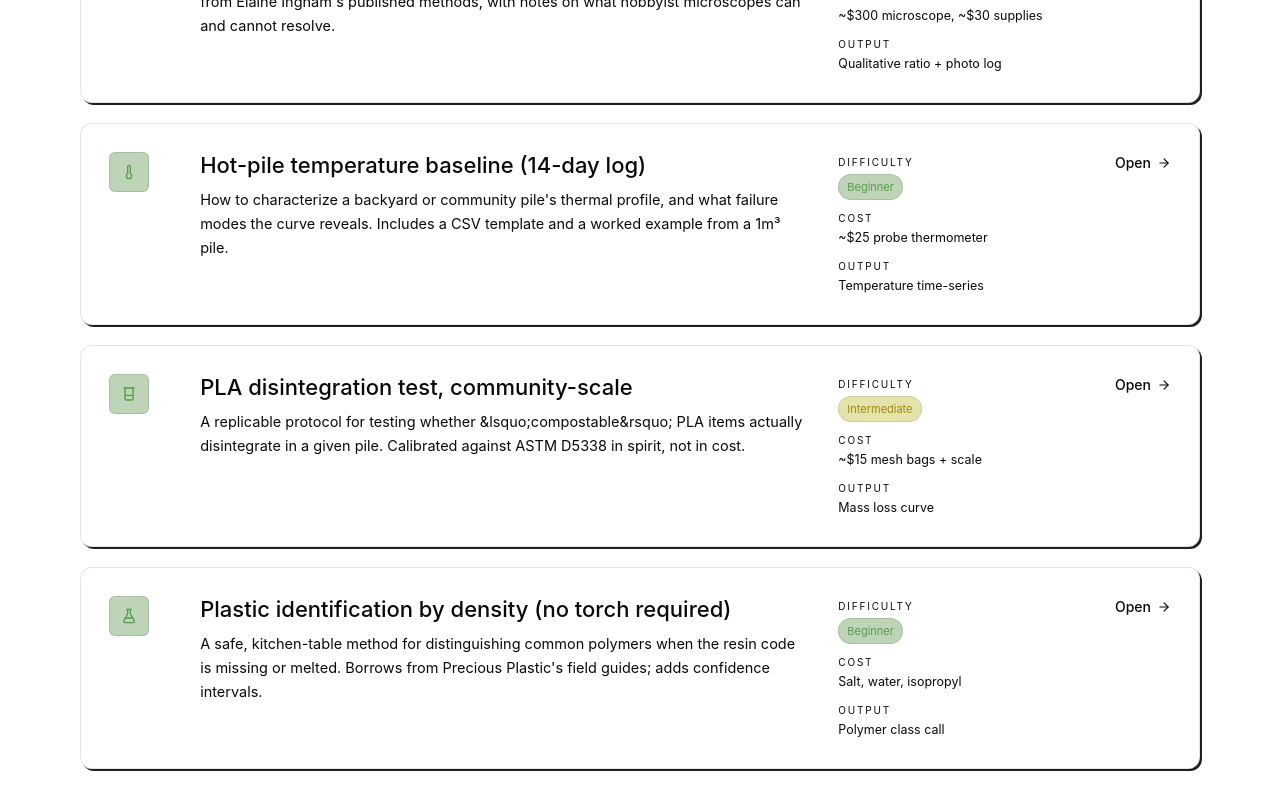
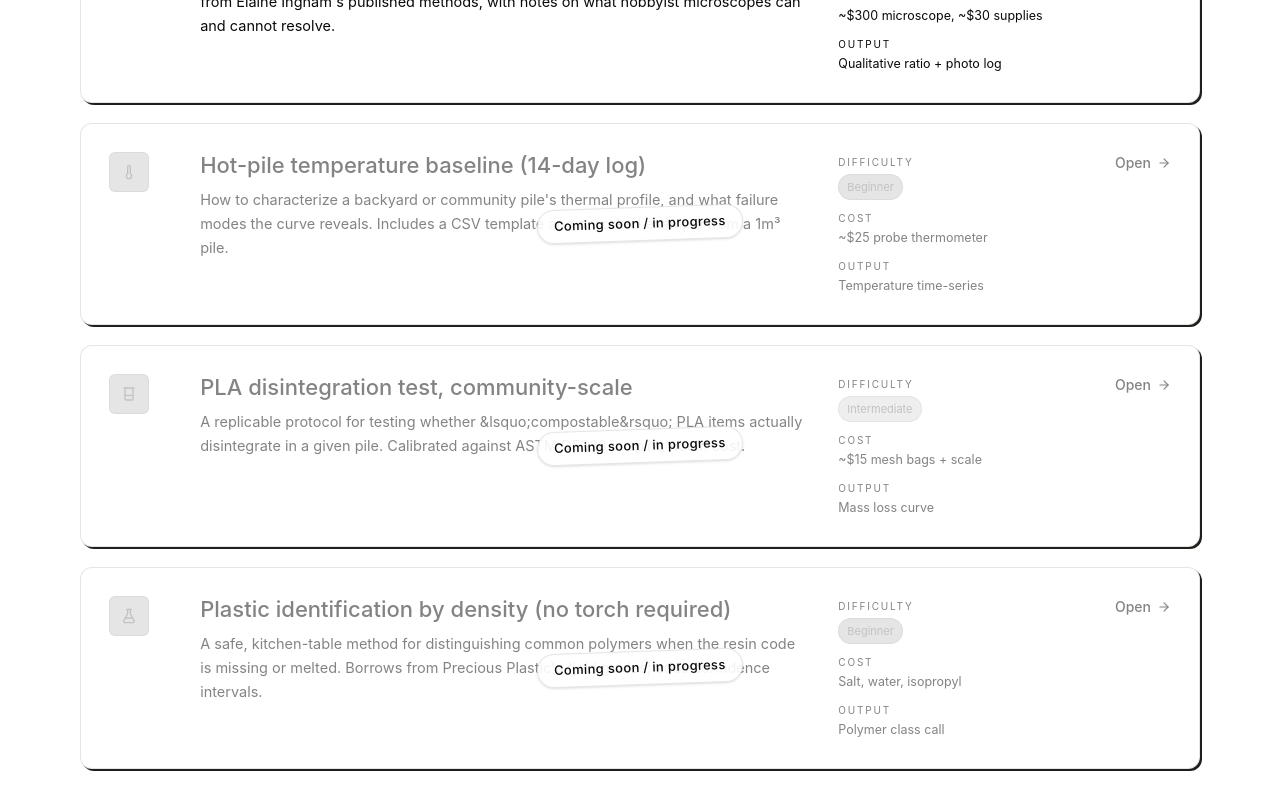
Before and after one commit to wastefull/main, a React (Vite) app: page /methods in a window 1280 px wide. Shown: the part 1300-2089 px from the top of the page. Built offline with nearby package versions, Linux system fonts and the light colour scheme; a web font is replaced by a local one.

Commit message:
Updated Methods

```diff
--- a/src/app/components/methods-page.tsx
+++ b/src/app/components/methods-page.tsx
@@ -169,13 +169,17 @@ export function MethodsPage() {
           </h2>
 
           <div className="mt-10 space-y-5">
-            {METHODS.map((m) => {
+            {METHODS.map((m, i) => {
               const tone = DIFF_TONE[m.difficulty];
               const Icon = m.Icon;
+              const locked = i > 0;
               return (
                 <article
                   key={m.slug}
-                  className="p-6 md:p-7 rounded-xl bg-white border-[1.5px] border-ink arcade-shadow grid md:grid-cols-12 gap-5 md:gap-8 items-start"
+                  className={`relative rounded-xl bg-white border-[1.5px] border-ink arcade-shadow${locked ? " pointer-events-none select-none" : ""}`}
+                >
+                  <div
+                    className={`p-6 md:p-7 grid md:grid-cols-12 gap-5 md:gap-8 items-start${locked ? " opacity-50 grayscale" : ""}`}
                   >
                     <div className="md:col-span-1">
                       <div
@@ -238,6 +242,14 @@ export function MethodsPage() {
                         Open <ArrowRight className="w-3.5 h-3.5" />
                       </Link>
                     </div>
+                  </div>
+                  {locked && (
+                    <div className="absolute inset-0 flex items-center justify-center rounded-xl z-10 pointer-events-none">
+                      <span className="font-display font-medium text-ink border border-ink/60 px-4 py-1.5 rounded-full text-[13px] tracking-wide rotate-[-2deg] bg-white/90 shadow-sm">
+                        Coming soon / in progress
+                      </span>
+                    </div>
+                  )}
                 </article>
               );
             })}
@@ -265,20 +277,26 @@ export function MethodsPage() {
           </p>
 
           <div className="mt-8 flex flex-wrap gap-3">
-            <a
-              href="https://github.com/wastefull"
-              target="_blank"
-              rel="noopener noreferrer"
-              className="font-button font-medium inline-flex items-center gap-2 px-5 py-3 rounded-md border-[1.5px] border-ink bg-white arcade-shadow"
-            >
+            <span className="relative inline-flex group opacity-50 grayscale pointer-events-none select-none">
+              <span className="font-button font-medium inline-flex items-center gap-2 px-5 py-3 rounded-md border-[1.5px] border-ink bg-white arcade-shadow">
                 <Github className="w-4 h-4" /> Method template on GitHub
-            </a>
-            <a
-              href="mailto:ideas@wastefull.org"
-              className="font-button font-medium inline-flex items-center gap-2 px-5 py-3 rounded-md border-[1.5px] border-ink arcade-shadow-lg bg-science text-science-fg"
-            >
+              </span>
+              <span className="absolute inset-0 flex items-center justify-center rounded-md">
+                <span className="font-display text-ink border border-ink/60 px-2.5 py-0.5 rounded-full text-[11px] tracking-wide bg-white/90 shadow-sm">
+                  Coming soon
+                </span>
+              </span>
+            </span>
+            <span className="relative inline-flex group opacity-50 grayscale pointer-events-none select-none">
+              <span className="font-button font-medium inline-flex items-center gap-2 px-5 py-3 rounded-md border-[1.5px] border-ink arcade-shadow-lg bg-science text-science-fg">
                 Submit a draft <ArrowRight className="w-4 h-4" />
-            </a>
+              </span>
+              <span className="absolute inset-0 flex items-center justify-center rounded-md">
+                <span className="font-display text-ink border border-ink/60 px-2.5 py-0.5 rounded-full text-[11px] tracking-wide bg-white/90 shadow-sm">
+                  Coming soon
+                </span>
+              </span>
+            </span>
           </div>
         </div>
       </section>
--- a/src/app/components/site-chrome.tsx
+++ b/src/app/components/site-chrome.tsx
@@ -48,6 +48,7 @@ export function SiteHeader() {
     { to: "/", label: "Home" },
     { to: "/about", label: "About" },
     { to: "/guides", label: "Guides" },
+    { to: "/methods", label: "Methods" },
   ];
   return (
     <header className="border-b-[1.5px] border-ink bg-paper sticky top-0 z-30 backdrop-blur">
```
Lines whose indentation alone changed are shown as unchanged.
